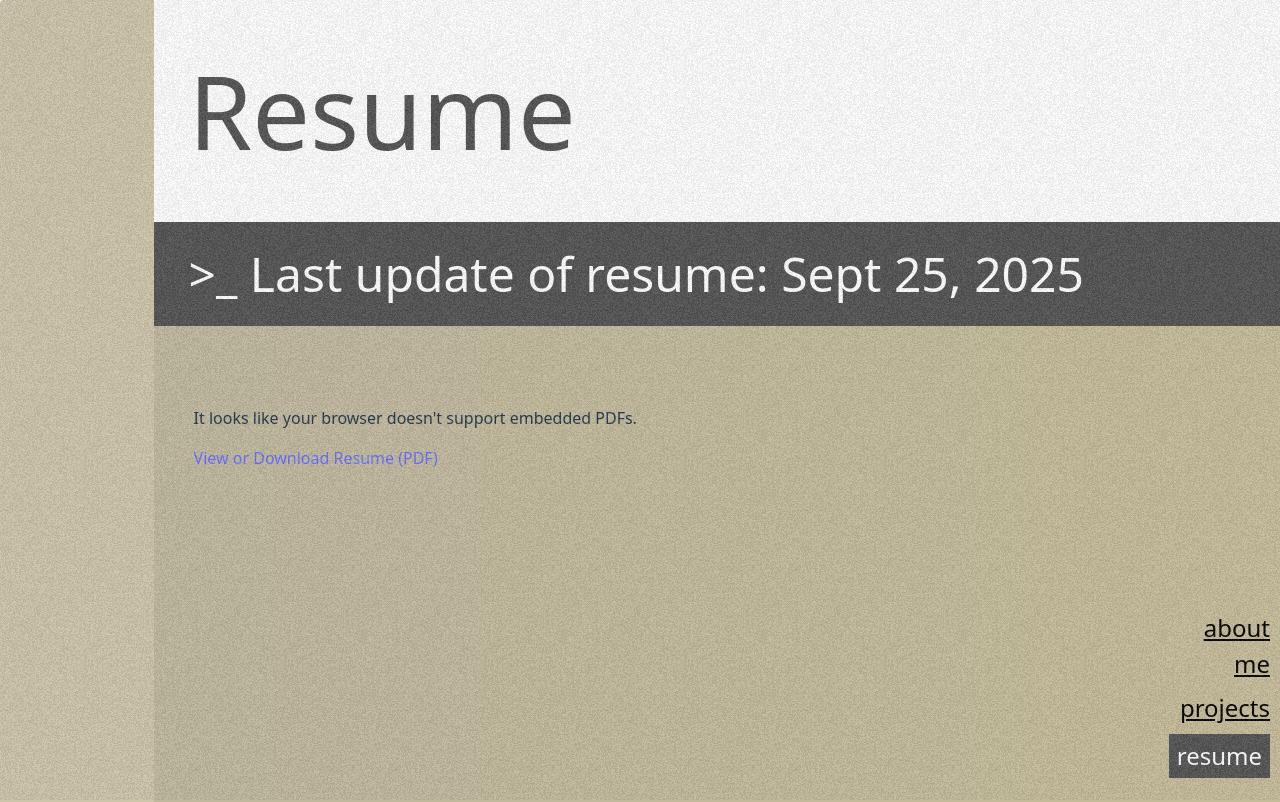
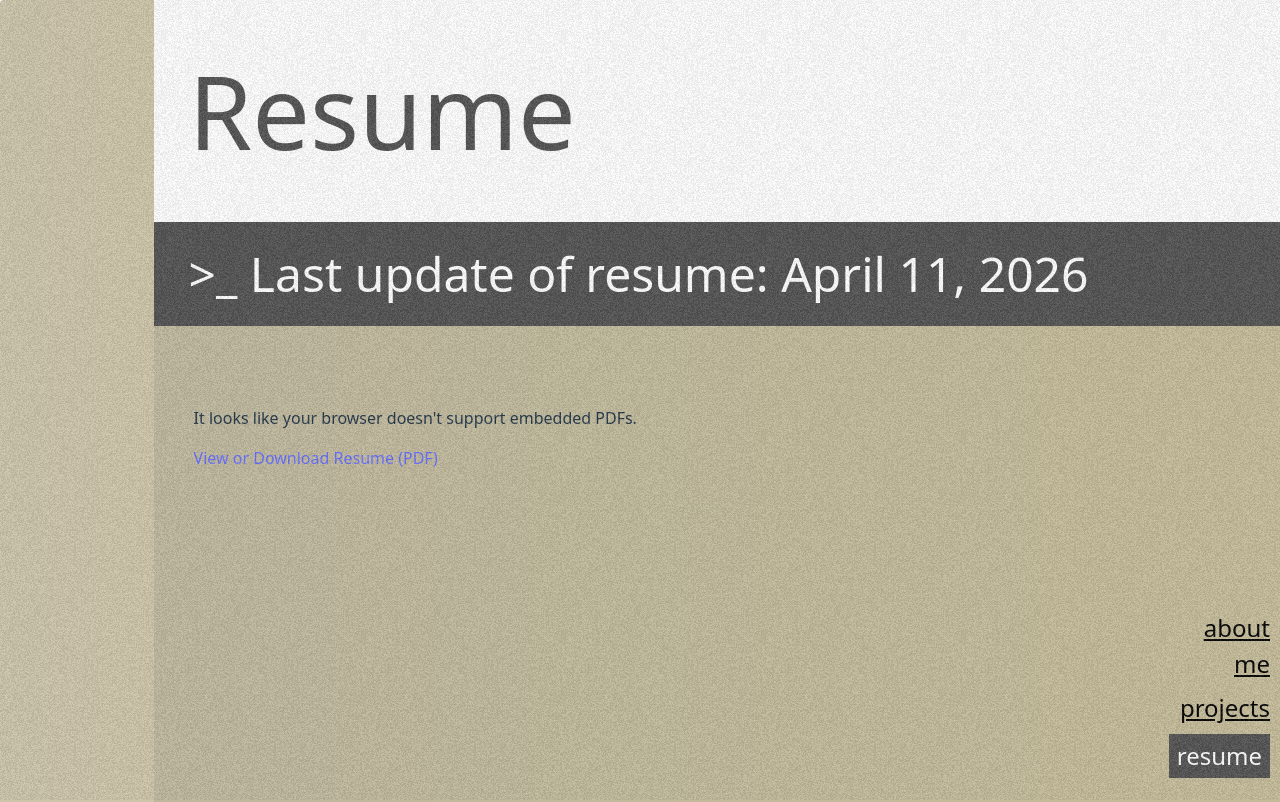
Before and after one commit to G4vp/G4vp.github.io, a React (Vite) app in the folder g4vp/: page /resume in a window 1280 px wide. Shown: the top 802 px of the page. Built offline with nearby package versions, Linux system fonts and the light colour scheme.

Commit message:
update resume

```diff
--- a/g4vp/src/pages/ResumePage.tsx
+++ b/g4vp/src/pages/ResumePage.tsx
@@ -8,7 +8,7 @@ function ResumePage() {
   return(
     <div className="card">
       <NoiseFilter/>
-      <HeaderBlock title="Resume" subtitle="Last update of resume: Sept 25, 2025"/>
+      <HeaderBlock title="Resume" subtitle="Last update of resume: April 11, 2026"/>
       <div className="card-content">
         <div className="resume-sub-content">
           <object
```
Also changed, not shown: 1 other file (tests, documents, lock files or other folders).
